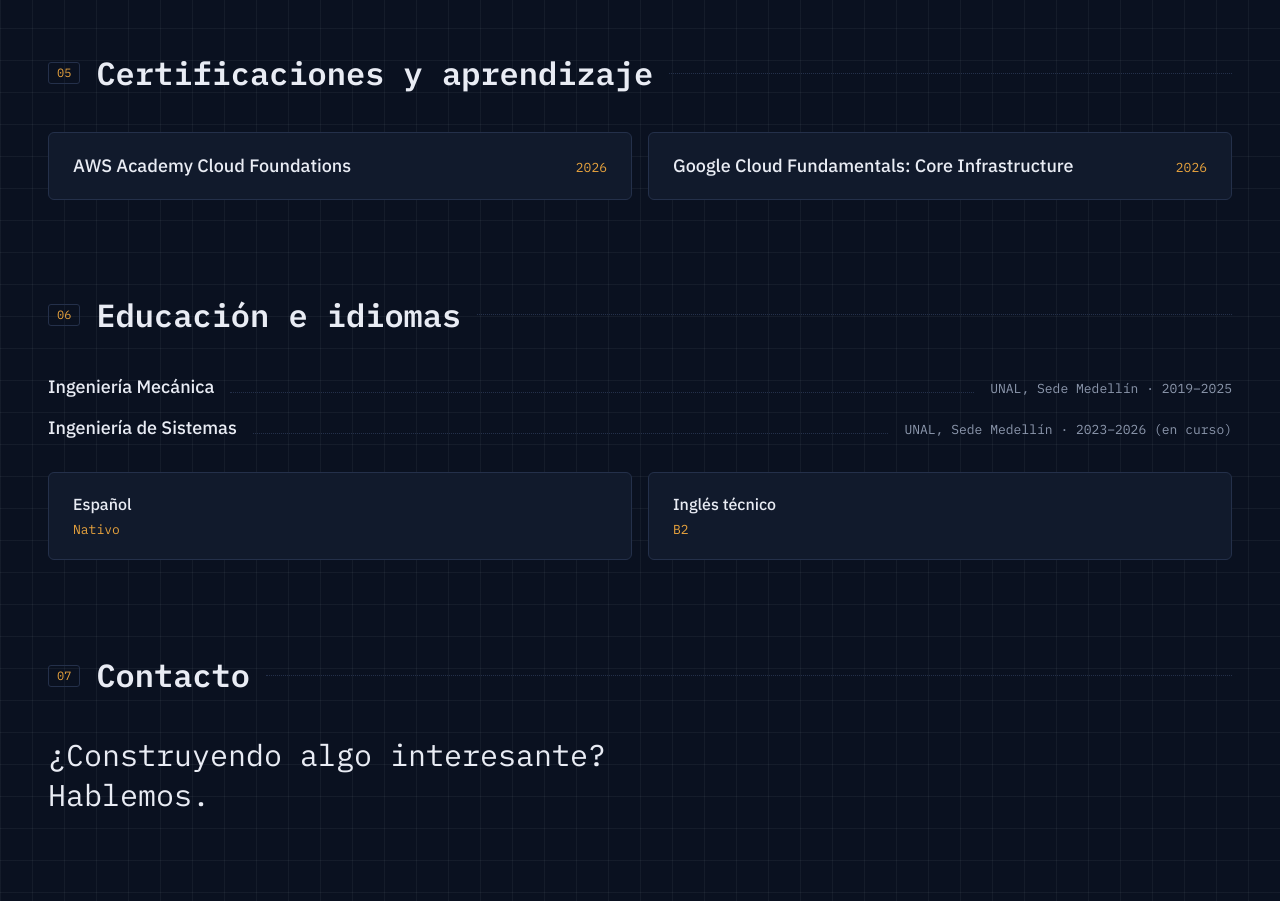
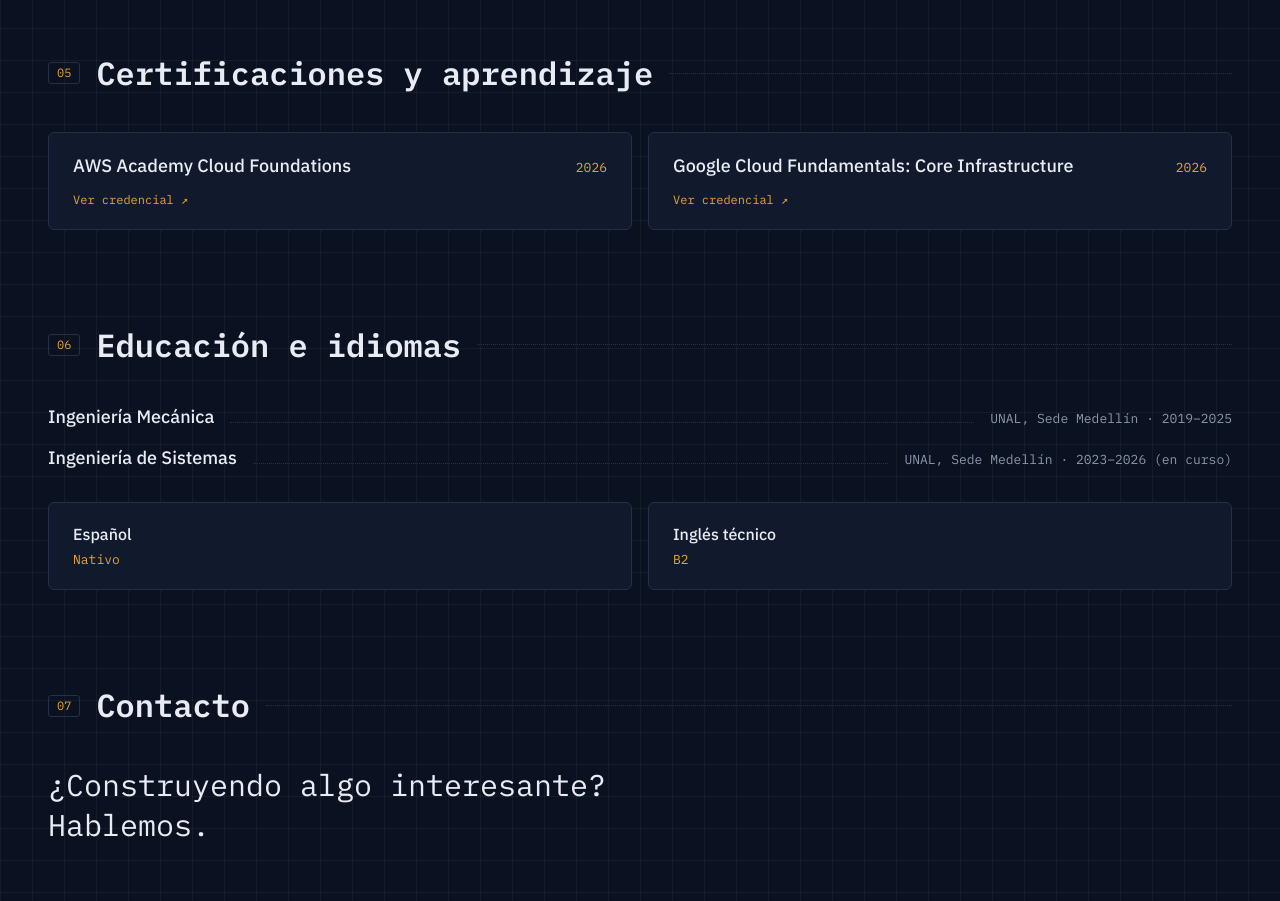
Before and after one commit to sromerop01/portafolio-cv, a plain HTML site: page index.html in a window 1280 px wide. Shown: the part 3300-4201 px from the top of the page. Drawn offline with Linux system fonts and the light colour scheme.

Commit message:
feat(certificates): add URL to certificates

```diff
--- a/index.html
+++ b/index.html
@@ -40,8 +40,8 @@
   <script>document.documentElement.classList.add('js');</script>
   <!-- ?v=: el CDN del hosting guarda styles.css y script.js en caché (index.html no). Al desplegar cambios en
        alguno de los dos, cambiar la versión para que se descargue el archivo nuevo y no la copia vieja -->
-  <link rel="stylesheet" href="styles.css?v=20261005">
-  <script src="script.js?v=20261005" defer></script>
+  <link rel="stylesheet" href="styles.css?v=20261005b">
+  <script src="script.js?v=20261005b" defer></script>
 </head>
 
 <body>
@@ -778,14 +778,23 @@
           <h2 id="certs-title" class="sheet-header__title">Certificaciones y aprendizaje</h2>
         </div>
 
+        <!-- Tarjetas clicables completas: el ::after de .cert__link las cubre (enlace extendido, como en Proyectos) -->
         <ul class="certs" role="list">
           <li class="card cert">
             <h3 class="cert__name">AWS Academy Cloud Foundations</h3>
             <time class="cert__year" datetime="2026">2026</time>
+            <a class="cert__link" href="https://www.credly.com/badges/e436c9dd-3e97-423e-b8c5-43e66747195c/public_url"
+              target="_blank" rel="noopener noreferrer"
+              aria-label="Ver credencial de AWS Academy Cloud Foundations (abre en una pestaña nueva)">Ver credencial
+              <span aria-hidden="true">↗</span></a>
           </li>
           <li class="card cert">
             <h3 class="cert__name">Google Cloud Fundamentals: Core Infrastructure</h3>
             <time class="cert__year" datetime="2026">2026</time>
+            <a class="cert__link" href="https://www.skills.google/public_profiles/7070f373-87da-44b9-8af2-63403c858087"
+              target="_blank" rel="noopener noreferrer"
+              aria-label="Ver credencial de Google Cloud Fundamentals: Core Infrastructure (abre en una pestaña nueva)">Ver
+              credencial <span aria-hidden="true">↗</span></a>
           </li>
         </ul>
       </div>
--- a/styles.css
+++ b/styles.css
@@ -1133,10 +1133,11 @@ section[id],
   color: var(--text-muted);
 }
 
-/* --- Enlaces externos (proyectos y tarjeta final) --- */
+/* --- Enlaces externos (proyectos, tarjeta final y certificaciones, que reutilizan este enlace extendido) --- */
 
 .project__link,
-.projects__more-link {
+.projects__more-link,
+.cert__link {
   font-family: var(--font-mono);
   color: var(--accent);
   text-decoration: none;
@@ -1146,7 +1147,8 @@ section[id],
    o toque en cualquier parte abre el enlace, que sigue siendo uno solo. Es transparente y los eventos del mouse
    siguen llegando a .projects__cell, así que el brillo y la inclinación no cambian. */
 .project__link::after,
-.projects__more-link::after {
+.projects__more-link::after,
+.cert__link::after {
   content: "";
   position: absolute;
   inset: 0;
@@ -1155,17 +1157,20 @@ section[id],
 
 /* Foco con teclado: el contorno rodea toda la tarjeta, no solo el texto del enlace */
 .project__link:focus-visible,
-.projects__more-link:focus-visible {
+.projects__more-link:focus-visible,
+.cert__link:focus-visible {
   outline: none;
 }
 
 .project__link:focus-visible::after,
-.projects__more-link:focus-visible::after {
+.projects__more-link:focus-visible::after,
+.cert__link:focus-visible::after {
   outline: 2px solid var(--accent);
   outline-offset: 3px;
 }
 
-.project__link {
+.project__link,
+.cert__link {
   font-size: 0.75rem;
   line-height: 1.5;
   white-space: nowrap;
@@ -1598,18 +1603,22 @@ section[id],
   list-style: none;
 }
 
-/* Tarjeta (fondo, borde y radio vienen de .card): nombre a la izquierda y año a la derecha,
-   alineado con la primera línea del nombre aunque este ocupe dos */
+/* Tarjeta (fondo, borde y radio vienen de .card): nombre a la izquierda y año a la derecha, alineado con la
+   primera línea del nombre aunque este ocupe dos; "Ver credencial" abajo a la izquierda. La segunda fila (1fr)
+   toma el alto que sobra cuando la tarjeta vecina es más alta, así el enlace queda siempre al fondo.
+   position: relative para que el ::after de .cert__link la cubra completa (enlace extendido, ver Proyectos) */
 .cert {
-  display: flex;
+  position: relative;
+  display: grid;
+  grid-template-columns: minmax(0, 1fr) auto;
+  grid-template-rows: auto 1fr;
   align-items: baseline;
-  justify-content: space-between;
-  gap: 1rem;
+  gap: 0.75rem 1rem;
   padding: 1.25rem 1.5rem;
+  transition: border-color 0.2s;
 }
 
 .cert__name {
-  flex: 1;
   margin: 0;
   font-size: 1.125rem;
   font-weight: 500;
@@ -1617,10 +1626,29 @@ section[id],
 }
 
 .cert__year {
-  flex: none;
   font-family: var(--font-mono);
   font-size: 0.8125rem;
   color: var(--accent);
+}
+
+/* Fuente, color, tamaño y foco vienen de las reglas de .project__link (Proyectos) */
+.cert__link {
+  grid-column: 1 / -1;
+  align-self: end;
+  justify-self: start;
+}
+
+/* Solo con mouse: el borde pasa a --accent (sin brillo ni inclinación) */
+@media (hover: hover) {
+  .cert:hover {
+    border-color: var(--accent);
+  }
+}
+
+@media (prefers-reduced-motion: reduce) {
+  .cert {
+    transition: none;
+  }
 }
 
 /* --- Escritorio: certificaciones en 2 columnas iguales --- */
```
Also changed, not shown: 1 other file.
